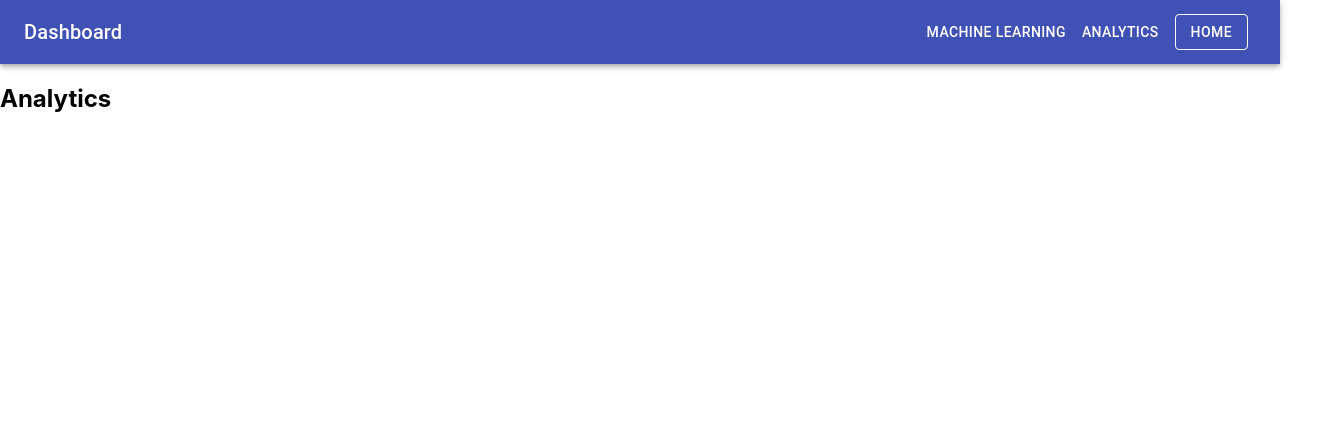
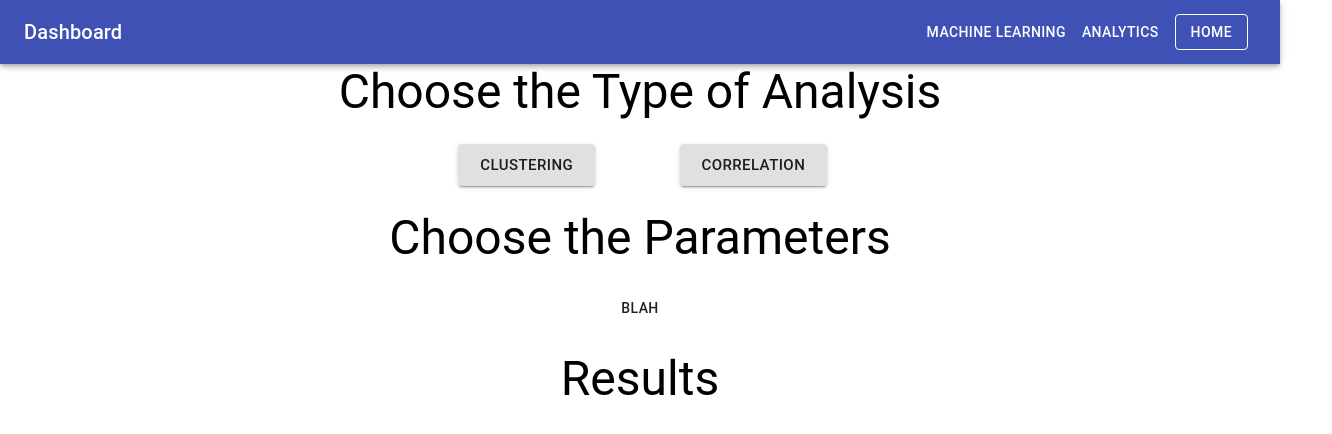
Before and after one commit to sarahchaaaaa/CarexTechAI, a React (Create React App) app: page /Analytics in a window 1280 px wide. Shown: the top 434 px of the page, 1332 px wide, since content can reach past the window. Built offline with nearby package versions, Linux system fonts and the light colour scheme; a web font is replaced by a local one.

Commit message:
Analytics: Some functionality working
Changes:
- Can select type of analysis using buttons
    - buttons respond to change
- parameter grid changes component based on analysis type

```diff
--- a/src/Analytics.js
+++ b/src/Analytics.js
@@ -1,15 +1,89 @@
 import React, { Component } from 'react'
+
+import { makeStyles, withStyles } from '@material-ui/core/styles'
+
+import Button from '@material-ui/core/Button'
+import Container from '@material-ui/core/Container'
+import Grid from '@material-ui/core/Grid'
+import Typography from '@material-ui/core/Typography'
+
 import Navbar from './Navbar'
+import ParameterGrid from './analytics/parameter/ParameterGrid'
+import SelectionButton from './analytics/selection/SelectionButton'
+import SubGrid from './analytics/SubGrid'
+import Title from './analytics/Title'
+
+
+const useStyles = makeStyles(theme => ({
+  offset: {
+    paddingTop: '1em'
+  },
+  root: {
+    flexGrow: 1,
+  },
+}))
 
 class Analytics extends Component {
+  constructor(props) {
+    super(props)
+    this.state = {
+      type: ''
+    }
+  }
+
+  setType(newType) {
+    this.setState({
+      type: newType,
+    })
+  }
+
   render() {
+    const classes = this.props
     return (
       <div>
+        {/* Navbar */}
         <Navbar />
-        <h2>Analytics</h2>
+
+        {/* Padding */}
+        <div className={classes.offset} />
+
+        {/* Main Container */}
+        <SubGrid className={classes.root} spacing={3} >
+          <Title text='Choose the Type of Analysis' />
+
+          {/* First Row */}
+          <SubGrid spacing={10} >
+            {/* First Button */}
+            <SubGrid xs={2} >
+              <SelectionButton
+                id='clustering'
+                setType={(newType) => this.setType(newType)}
+                type={this.state.type}
+              />
+            </SubGrid>
+
+            {/* Second Button */}
+            <SubGrid xs={2}>
+              <SelectionButton
+                id='correlation'
+                setType={(newType) => this.setType(newType)}
+                type={this.state.type}
+              />
+            </SubGrid>
+          </SubGrid>
+
+          {/* Second Row */}
+          <Title text='Choose the Parameters' />
+          <ParameterGrid
+            type={this.state.type}
+          />
+
+          {/* Third Row */}
+          <Title text='Results' />
+        </SubGrid>
       </div>
-    );
+    )
   }
 }
 
-export default Analytics
+export default withStyles(useStyles)(Analytics)
--- /dev/null
+++ b/src/analytics/SubGrid.js
@@ -0,0 +1,24 @@
+import React, { Component } from 'react'
+import { makeStyles } from '@material-ui/core/styles'
+
+import Grid from '@material-ui/core/Grid'
+
+
+const SubGrid = (props) => {
+  return (
+    <Grid
+      alignItems='center'
+      className={props.className}
+      container
+      direction={props.direction ? props.direction : 'row'}
+      item
+      justify='center'
+      spacing={props.spacing ? props.spacing : 0}
+      xs={props.xs}
+    >
+      {props.children}
+    </Grid>
+  )
+}
+
+export default SubGrid
--- /dev/null
+++ b/src/analytics/Title.js
@@ -0,0 +1,27 @@
+import React, { Component } from 'react'
+import { makeStyles } from '@material-ui/core/styles'
+
+import Grid from '@material-ui/core/Grid'
+import Typography from '@material-ui/core/Typography'
+
+
+const Title = (props) => {
+  return (
+    <Grid
+      alignItems="center"
+      container
+      direction="row"
+      item
+      justify="center"
+    >
+      <Typography
+        component="h3"
+        variant="h3"
+      >
+        {props.text}
+      </Typography>
+    </Grid>
+  )
+}
+
+export default Title
--- /dev/null
+++ b/src/analytics/parameter/ParameterGrid.js
@@ -0,0 +1,25 @@
+import React, { Component } from 'react'
+import { makeStyles, withStyles } from '@material-ui/core/styles'
+
+import Button from '@material-ui/core/Button'
+
+import SubGrid from '../SubGrid'
+
+
+const ParameterGrid = (props) => {
+  var component = <Button>Blah</Button>
+
+  /* Change Inner Component Based on Type of Analysis */
+  if( props.type === 'clustering' ){
+    component = <Button>Clustering</Button>
+  } else if( props.type === 'correlation' ){
+    component = <Button>Correlation</Button>
+  }
+  return (
+    <SubGrid>
+      {component}
+    </SubGrid>
+  )
+}
+
+export default ParameterGrid
--- /dev/null
+++ b/src/analytics/selection/SelectionButton.js
@@ -0,0 +1,29 @@
+import React, { Component } from 'react'
+import { makeStyles } from '@material-ui/core/styles'
+
+import Button from '@material-ui/core/Button'
+
+
+
+const SelectionButton = (props) => {
+  var text = 'No Description'
+  if(props.id === 'clustering') {
+    text = 'Clustering'
+  } else if (props.id === 'correlation') {
+    text = 'Correlation'
+  }
+
+  return (
+    <Button
+      color={props.id === props.type ? 'primary': 'default'}
+      id={props.id}
+      onClick={() => props.setType(props.id)}
+      size='large'
+      variant='contained'
+    >
+      {text}
+    </Button>
+  )
+}
+
+export default SelectionButton
```
